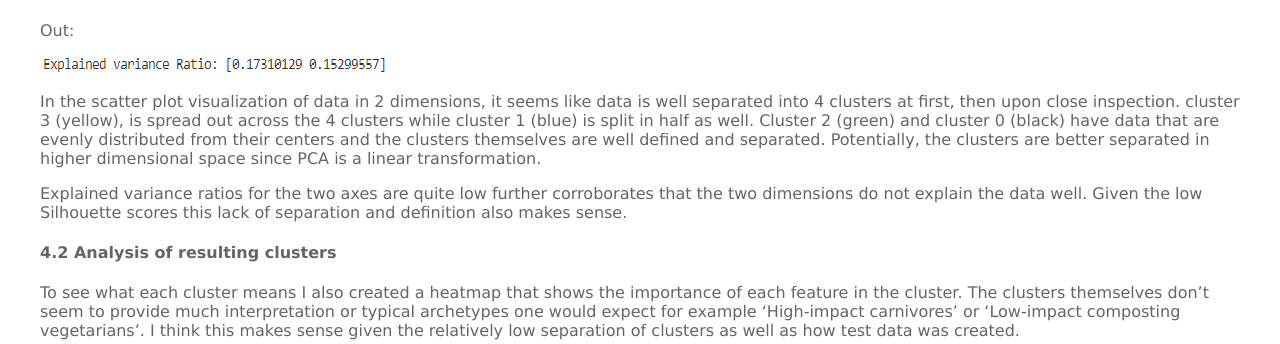
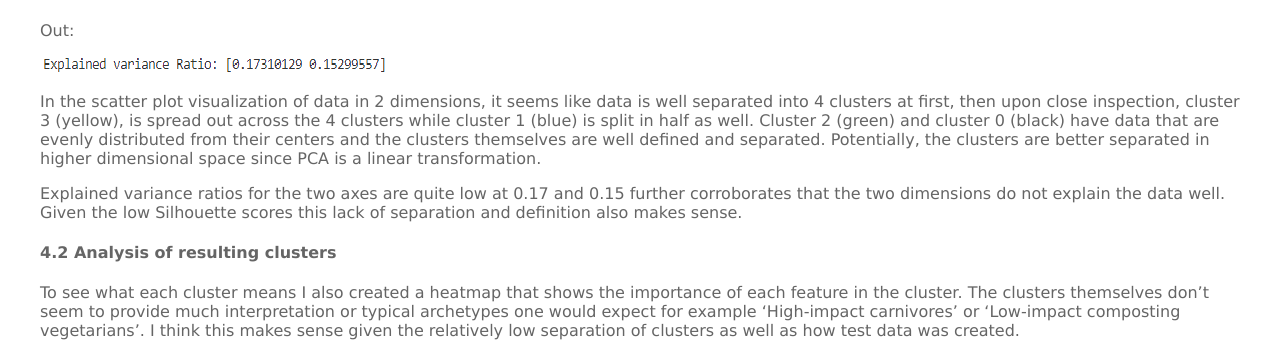
Before and after one commit to meizz1122/carbon-quiz, a Django app: page /machine_learning/ in a window 1280 px wide. Shown: the part 5321-5665 px from the top of the page. Run offline with Django 5.2, Linux system fonts and the light colour scheme.

Commit message:
cat chart, ML

```diff
--- a/myapp/scripts/results_page.py
+++ b/myapp/scripts/results_page.py
@@ -132,7 +132,7 @@ def generate_similar_subgroup(session_id=None):
     ax.spines['right'].set_visible(False)
     ax.spines['bottom'].set_visible(False)
     # ax.spines['left'].set_visible(False)
-    plt.subplots_adjust(top=0.75, left=0.2)
+    plt.subplots_adjust(top=0.75, left=0.15)
 
     plt.figtext(0.05, 0.9, s=f"Here's how you ", fontfamily='Verdana', color='#343434', fontweight='normal', fontsize=18)
     plt.figtext(0.37, 0.9, s=f"compare", fontfamily='Verdana', color='#45b5c3', fontweight='bold', fontsize=19)
--- a/myapp/templates/myapp/ML.html
+++ b/myapp/templates/myapp/ML.html
@@ -140,12 +140,12 @@
         <img src="{% static 'myapp/PCA_var_ratio.png' %}" alt="PCA_var" class="charts">
 
             <p>
-            In the scatter plot visualization of data in 2 dimensions, it seems like data is well separated into 4 clusters at first, then upon close inspection. cluster 3 (yellow), is spread
+            In the scatter plot visualization of data in 2 dimensions, it seems like data is well separated into 4 clusters at first, then upon close inspection, cluster 3 (yellow), is spread
             out across the 4 clusters while cluster 1 (blue) is split in half as well. Cluster 2 (green) and cluster 0 (black) have data that are evenly distributed from their centers
             and the clusters themselves are well defined and separated. Potentially, the clusters are better separated in higher dimensional space since PCA is a linear transformation.
             </p>
             <p>
-            Explained variance ratios for the two axes are quite low further corroborates that the two dimensions do not explain the data well. Given the low Silhouette scores this
+            Explained variance ratios for the two axes are quite low at 0.17 and 0.15 further corroborates that the two dimensions do not explain the data well. Given the low Silhouette scores this
             lack of separation and definition also makes sense.
             </p>
         <h4>4.2 Analysis of resulting clusters</h4>
```
